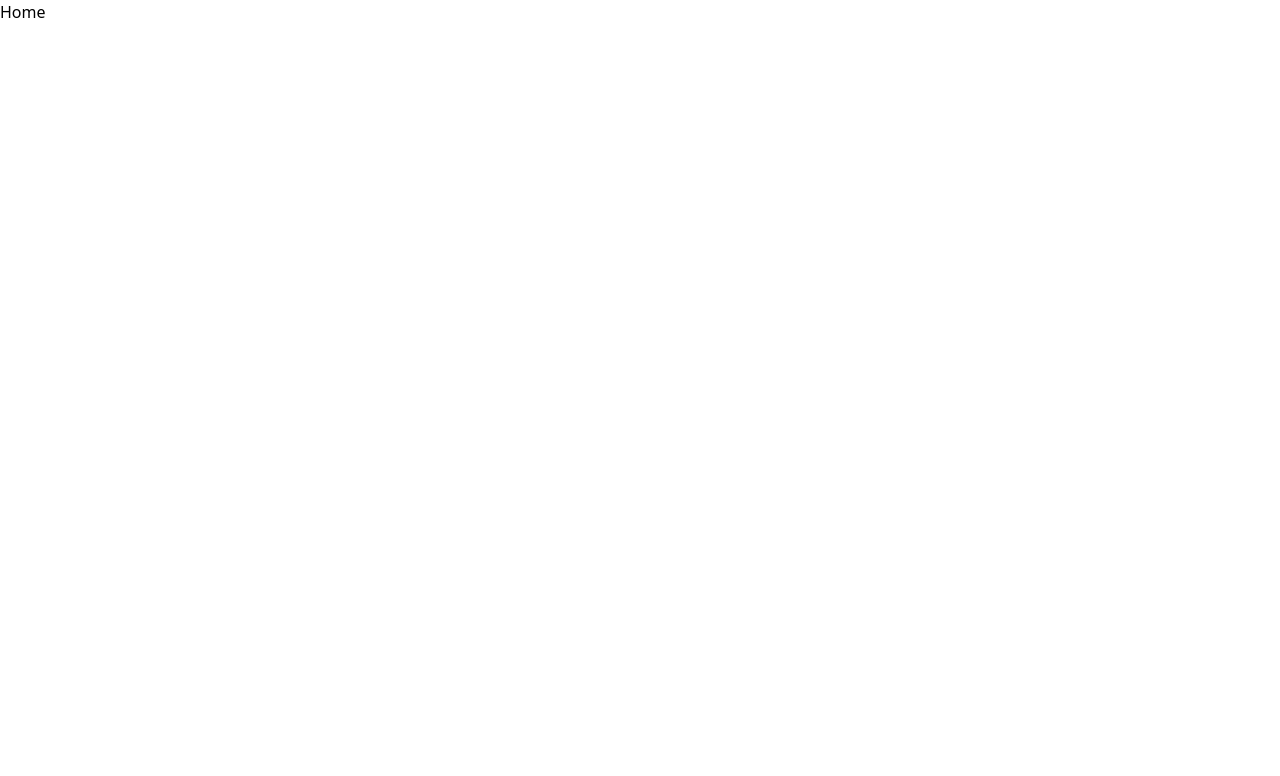
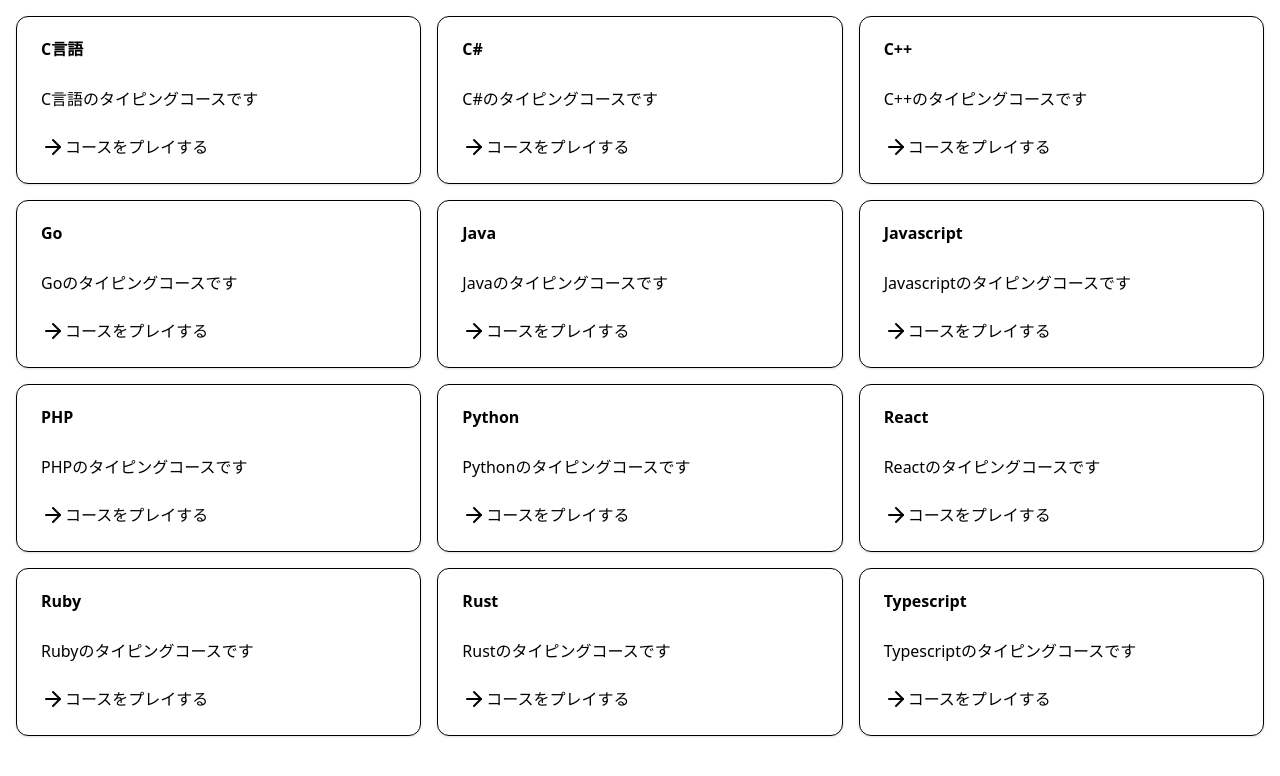
Before and after one commit to kasshii28/typing-app, a Next.js app: page / in a window 1280 px wide. Shown: the top 776 px of the page. Built offline with nearby package versions, Linux system fonts and the light colour scheme.

Commit message:
add:ホームのページを簡易作成

```diff
--- a/src/app/page.tsx
+++ b/src/app/page.tsx
@@ -1,9 +1,22 @@
 import { Fragment } from "react";
+import { NavCourse } from "./components/NavCourse/NavCourse";
+import { CourseDescriptions } from "./constants/courseDescriptions/courseDescriptions";
 
 export default function Home() {
   return (
     <Fragment>
-      Home
+      <div className="grid grid-cols-3 gap-4 p-4">
+        {CourseDescriptions.map((course) => {
+          return Object.entries(course).map(([key, value]) => (
+            <NavCourse
+              key={key}
+              title={value.title}
+              content={value.content}
+              url={value.url}
+            />
+          ));
+        })}
+      </div>
     </Fragment>
   );
 }
```
